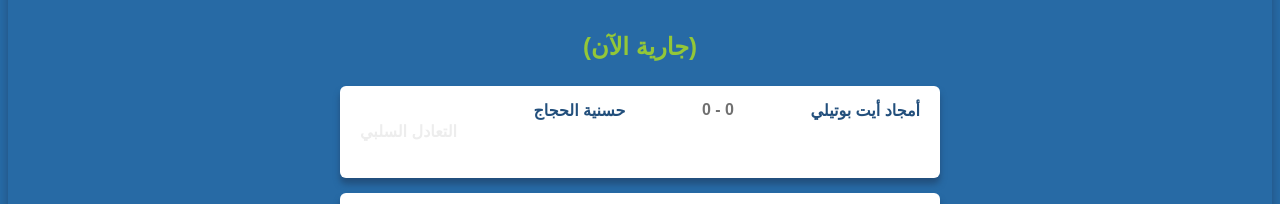
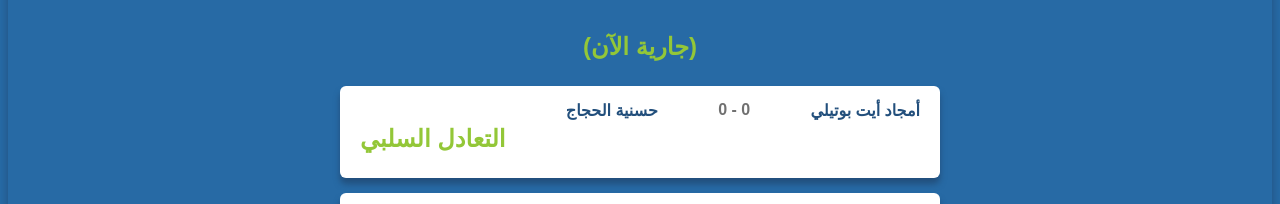
Before and after one commit to 1MhDjant23/foot-boughanim, a React (Vite) app: page / in a window 1280 px wide. Shown: the part 1240-1444 px from the top of the page. Built offline with nearby package versions, Linux system fonts and the light colour scheme.

Commit message:
Update Results.jsx stat 7

```diff
--- a/src/components/Results.jsx
+++ b/src/components/Results.jsx
@@ -16,7 +16,7 @@ function Results() {
         <h3> (جارية الآن) </h3>
         {results.map((result, index) => (
           <div className="result-row" key={index}>
-            <h4>{result.stat}</h4>
+            <h3>{result.stat}</h3>
             <span className="team-result">{result.teamA}</span>
             <span className="score">{result.score}</span>
             <span className="team-result">{result.teamB}</span>
```
